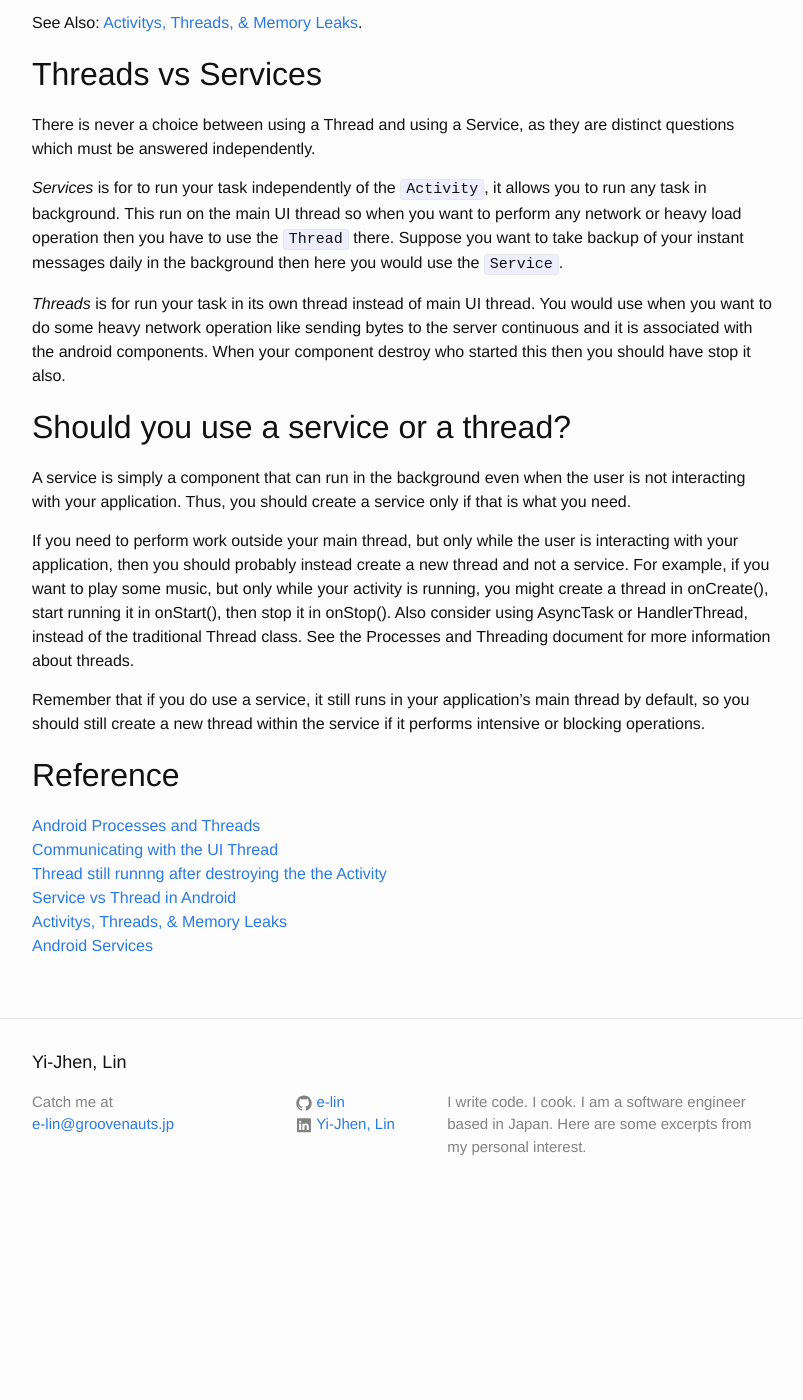
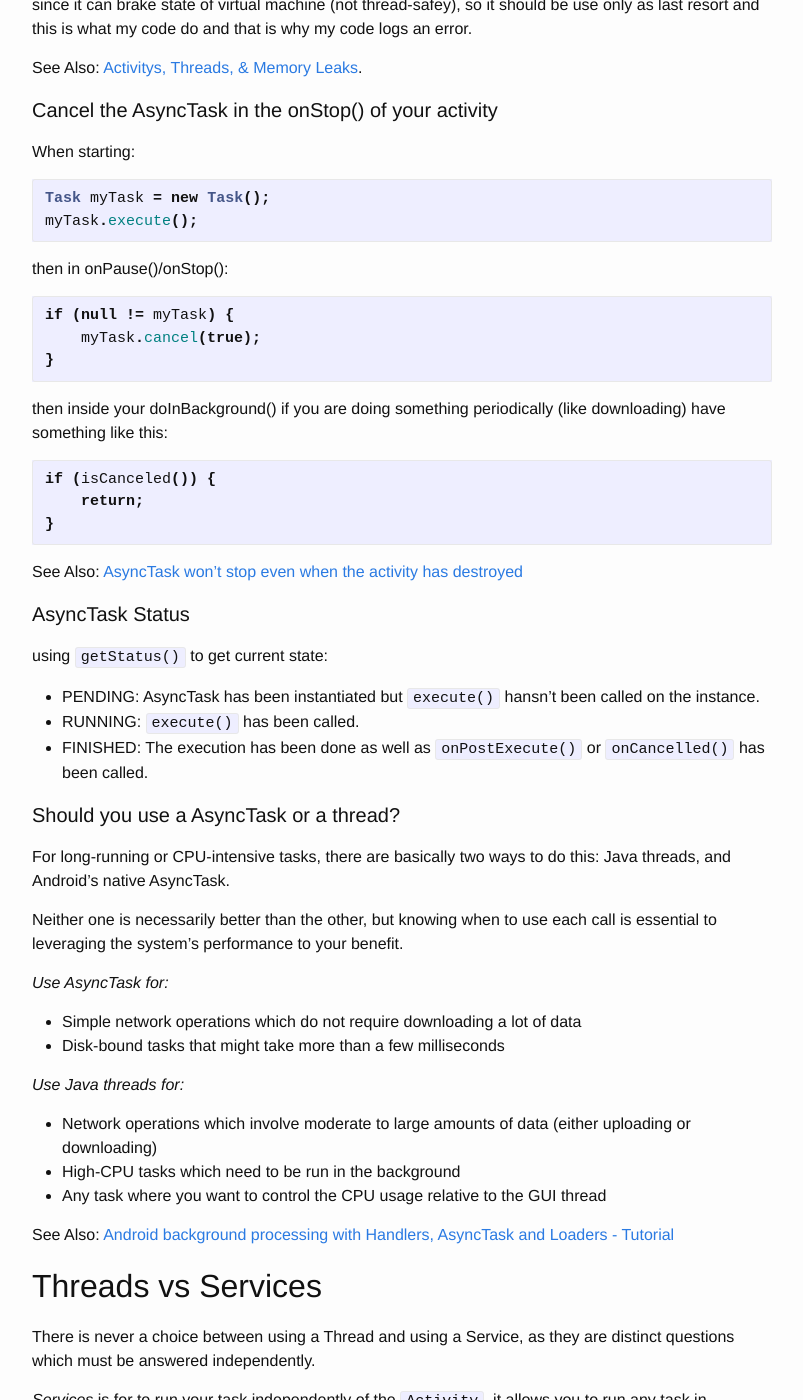
Before and after one commit to e-lin/wiki, a Jekyll site: the page built from _posts/2016-06-13-Android-Threads.md, in a window 1280 px wide and 1400 px high, scrolled down 2478 px. Shown: the whole window, without its empty margins (238-1041 px from the left). Built offline with Jekyll 4.4.1, drawn with Linux system fonts in a browser that asks for light colours; before the commit the page ends 3696 px from its top, so only the background shows below that; some of the changed text lies outside the part shown.

Commit message:
add posts

````diff
--- a/_posts/2016-06-13-Android-Threads.md
+++ b/_posts/2016-06-13-Android-Threads.md
@@ -81,7 +81,7 @@ private class DownloadImageTask extends AsyncTask<String, Void, Bitmap> {
 
 See Also: [Communicating with the UI Thread][R2].
 
-#### Stop a running thread when Activity is onDestroy
+#### Stop the running thread in the onStop() of your activity
 
 If you are using the Thread in the Activity for some purpose, it is good practice to stop it when your activity destroy.
 
@@ -96,22 +96,73 @@ class DBThread extends Thread {
 }
 
 @Override
-public void onDestroy() {
-    if (yourThread!=null) {
-        yourThread.interrupt(); // request to terminate thread in regular way
-        yourThread.join(500); // wait until thread ends or timeout after 0.5 second
-        if (yourThread.isAlive()) {
+public void onStop() {
+    if (null != myThread) {
+        myThread.interrupt(); // request to terminate thread in regular way
+
+        myThread.join(500); // wait until thread ends or timeout after 0.5 second
+
+        if (myThread.isAlive()) {
             // this is needed only when something is wrong with thread, for example hangs in ininitive loop or waits to long for lock to be released by other thread.
             Log.e(TAG, "Serious problem with thread!");
-            yourThread.stop();
+            myThread.stop();
         }
     }
-    super.onDrestroy();
+    super.onStop();
 }
 ```
 Note that `Thread.destroy()` is deprecated and will not work. `Thread.stop()` is also deprecated since it can brake state of virtual machine (not thread-safey), so it should be use only as last resort and this is what my code do and that is why my code logs an error.
 
 See Also: [Activitys, Threads, & Memory Leaks][R5].
+
+#### Cancel the AsyncTask in the onStop() of your activity
+
+When starting:
+
+``` java
+Task myTask = new Task();
+myTask.execute();
+```
+then in onPause()/onStop():
+
+``` java
+if (null != myTask) {
+    myTask.cancel(true);
+}
+```
+then inside your doInBackground() if you are doing something periodically (like downloading) have something like this:
+
+``` java
+if (isCanceled()) {
+    return;
+}
+```
+See Also: [AsyncTask won't stop even when the activity has destroyed][R7]
+
+#### AsyncTask Status
+using `getStatus()` to get current state:
+
+- PENDING: AsyncTask has been instantiated but `execute()` hansn’t been called on the instance.
+- RUNNING: `execute()` has been called.
+- FINISHED: The execution has been done as well as `onPostExecute()` or `onCancelled()` has been called.
+
+#### Should you use a AsyncTask or a thread?
+For long-running or CPU-intensive tasks, there are basically two ways to do this: Java threads, and Android's native AsyncTask.
+
+Neither one is necessarily better than the other, but knowing when to use each call is essential to leveraging the system's performance to your benefit.
+
+*Use AsyncTask for:*
+
+- Simple network operations which do not require downloading a lot of data
+- Disk-bound tasks that might take more than a few milliseconds
+
+*Use Java threads for:*
+
+- Network operations which involve moderate to large amounts of data (either uploading or downloading)
+- High-CPU tasks which need to be run in the background
+- Any task where you want to control the CPU usage relative to the GUI thread
+
+See Also: [Android background processing with Handlers, AsyncTask and Loaders - Tutorial][R10]
 
 
 Threads vs Services
@@ -135,11 +186,11 @@ Remember that if you do use a service, it still runs in your application's main
 Reference
 ---
 [Android Processes and Threads][R1]<br />
-[Communicating with the UI Thread][R2]<br />
 [Thread still runnng after destroying the the Activity][R3]<br />
 [Service vs Thread in Android][R4]<br />
-[Activitys, Threads, & Memory Leaks][R5]<br />
-[Android Services][R6]
+[Android Services][R6]<br />
+[Understanding Android AsyncTask (Executing Background Tasks)][R8]<br />
+[Asynctask vs Thread in android][R9]
 
 
 [R1]: https://developer.android.com/guide/components/processes-and-threads.html
````
Also changed, not shown: other parts of _posts/2016-06-13-Android-Threads.md (+4 -0 lines), _posts/2016-05-24-Android-Issues.md (+15 -1 lines), _posts/2016-06-14-Memory-Management-in-Android.md (added, +90 -0 lines), _posts/2016-06-15-Android-Services.md (added, +20 -0 lines).
